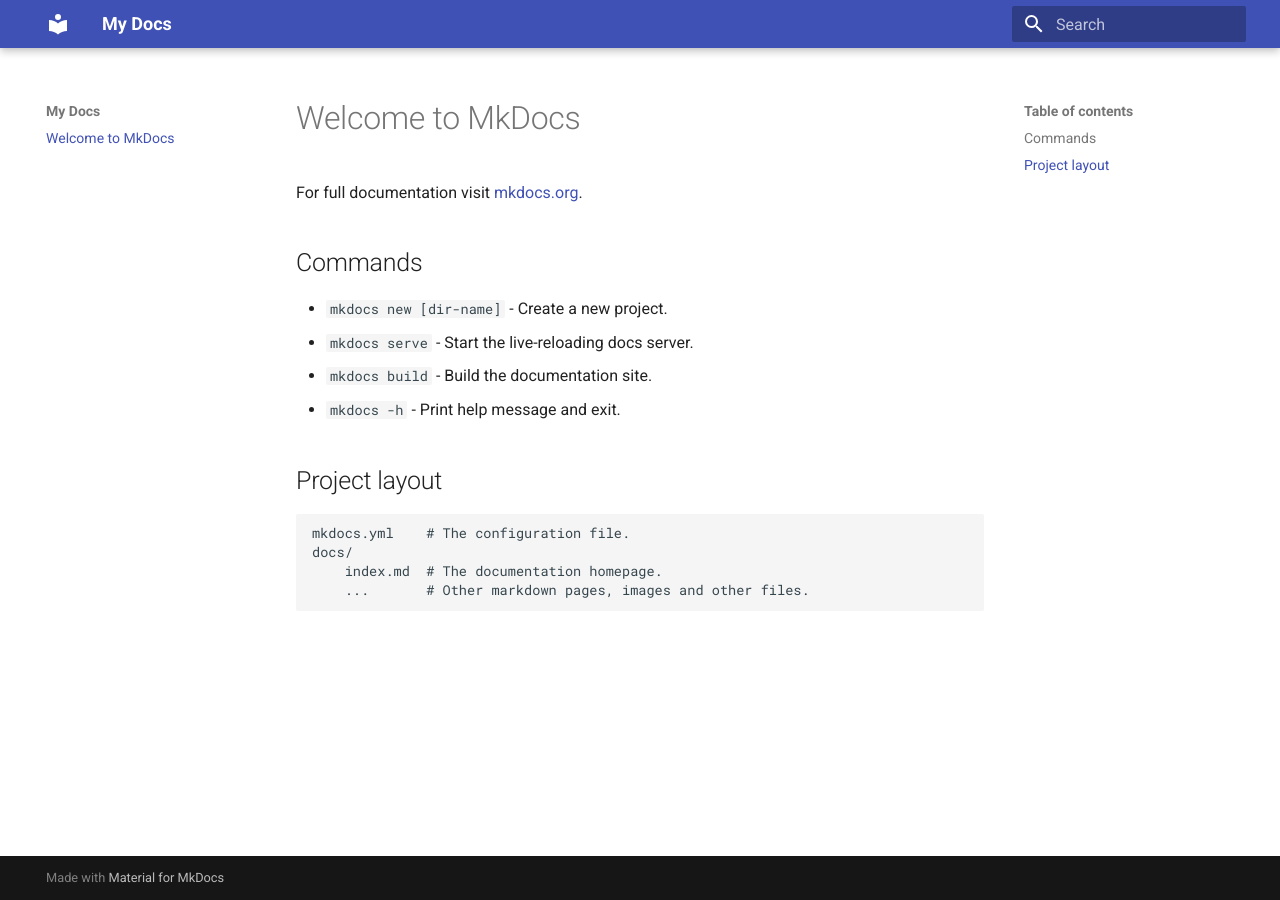
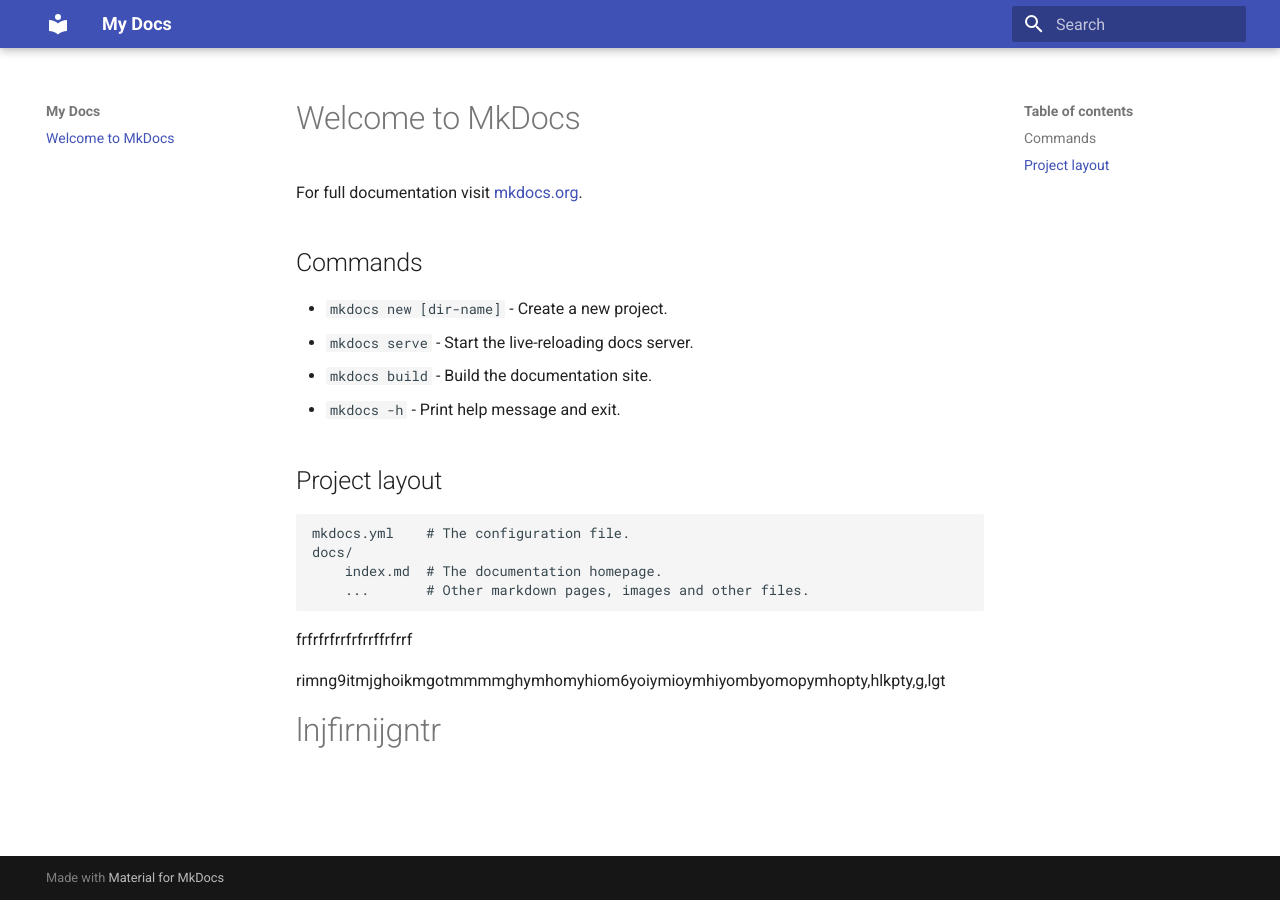
Before and after one commit to Ayusox/DESPLIEGUE-WEB, an MkDocs documentation site: the page built from docs/index.md, in a window 1280 px wide. Built offline with MkDocs 1.6.1 and Material for MkDocs 9.7.7, drawn with Linux system fonts in a browser that asks for light colours.

Commit message:
prueba de index.md

```diff
--- a/docs/index.md
+++ b/docs/index.md
@@ -15,3 +15,13 @@
     docs/
         index.md  # The documentation homepage.
         ...       # Other markdown pages, images and other files.
+
+
+
+frfrfrfrrfrfrrffrfrrf
+
+
+
+rimng9itmjghoikmgotmmmmghymhomyhiom6yoiymioymhiyombyomopymhopty,hlkpty,g,lgt
+
+#lnjfirnijgntr
```
